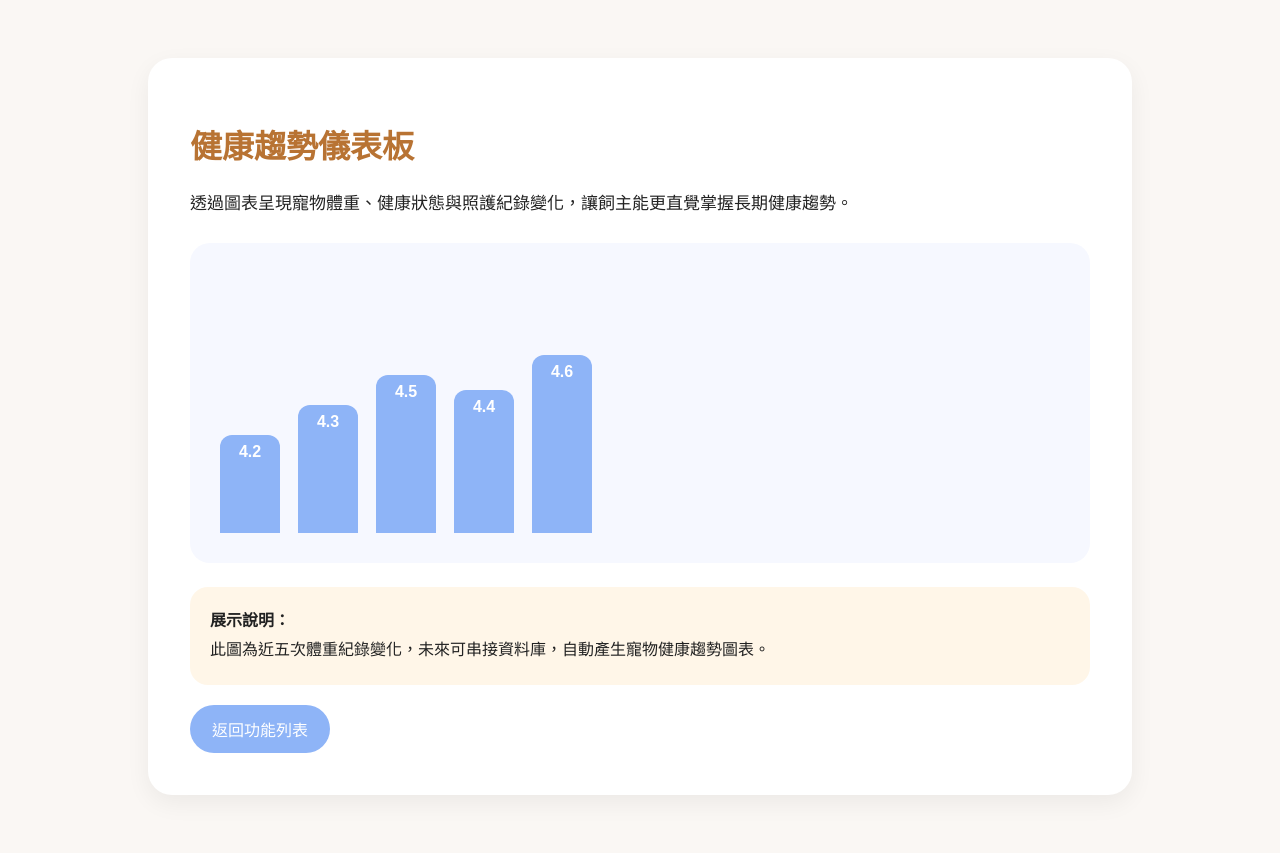
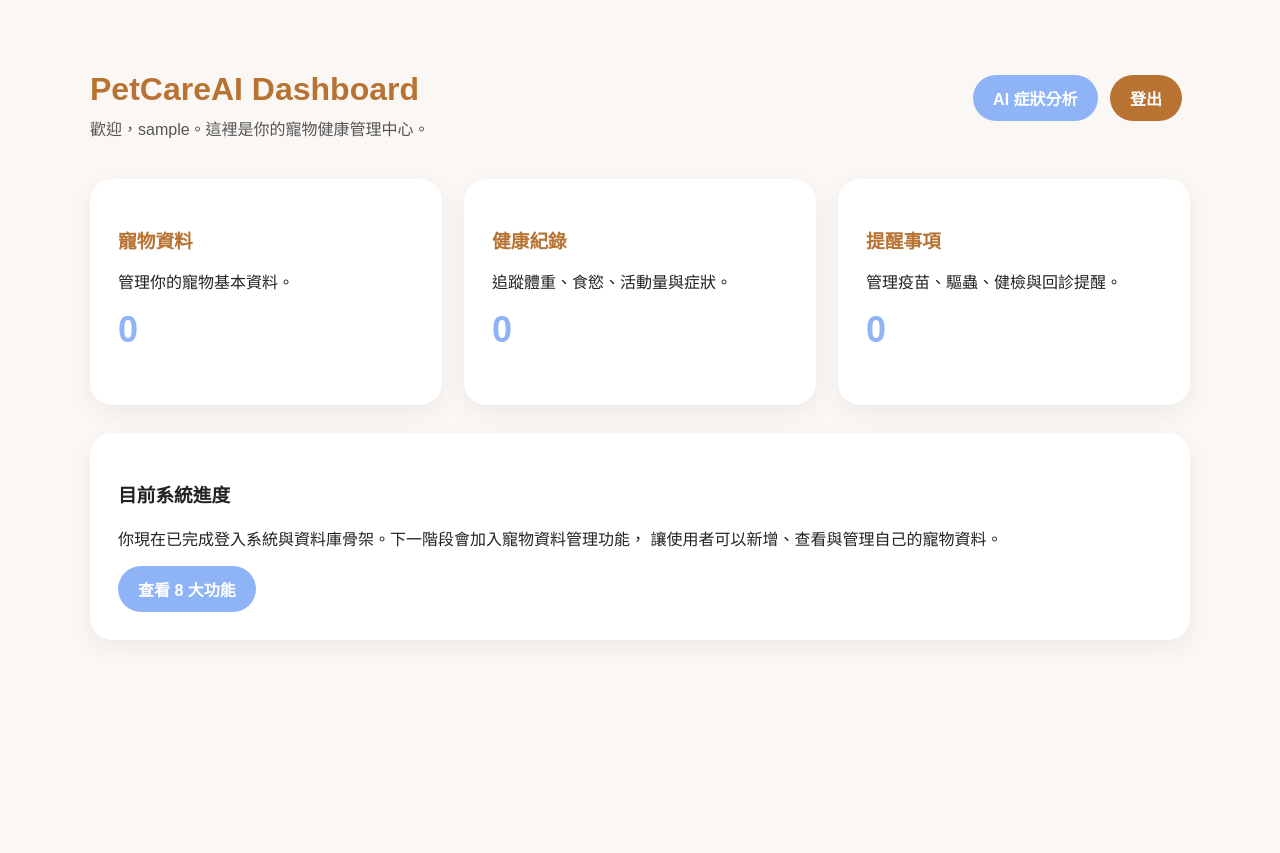
Before and after one commit to carol651104/PetCareAI, a Flask app: page /dashboard in a window 1280 px wide. After the commit the page ends 612 px from the top, so only its background shows below. Run offline with Flask 3, Linux system fonts and the light colour scheme; the visitor is signed in with stand-in values (Sample User, id 1).

Commit message:
Update dashboard.html

```diff
--- a/templates/dashboard.html
+++ b/templates/dashboard.html
@@ -2,101 +2,152 @@
 <html lang="zh-Hant">
 <head>
     <meta charset="UTF-8">
-    <title>健康趨勢儀表板</title>
+    <title>Dashboard - PetCareAI</title>
+
     <style>
         body {
+            margin: 0;
             font-family: "Microsoft JhengHei", sans-serif;
             background: #faf7f4;
-            padding: 50px;
             color: #222;
         }
 
-        .box {
-            max-width: 900px;
+        .container {
+            max-width: 1100px;
             margin: auto;
-            background: white;
-            padding: 42px;
-            border-radius: 24px;
-            box-shadow: 0 8px 24px rgba(0,0,0,.06);
+            padding: 50px 24px;
+        }
+
+        .topbar {
+            display: flex;
+            justify-content: space-between;
+            align-items: center;
+            margin-bottom: 34px;
         }
 
         h1 {
             color: #b87333;
+            margin-bottom: 8px;
         }
 
-        p {
-            line-height: 1.8;
-            font-size: 17px;
-        }
-
-        .chart {
-            display: flex;
-            align-items: end;
-            gap: 18px;
-            height: 260px;
-            background: #f6f8ff;
-            padding: 30px;
-            border-radius: 20px;
-            margin-top: 24px;
-        }
-
-        .bar {
-            width: 60px;
-            background: #8eb4f7;
-            border-radius: 12px 12px 0 0;
-            text-align: center;
-            color: white;
-            padding-top: 8px;
-            font-weight: bold;
-        }
-
-        .b1 { height: 90px; }
-        .b2 { height: 120px; }
-        .b3 { height: 150px; }
-        .b4 { height: 135px; }
-        .b5 { height: 170px; }
-
-        .summary {
-            background: #fff6e8;
-            padding: 20px;
-            border-radius: 18px;
-            margin-top: 24px;
+        .subtitle {
+            color: #555;
             line-height: 1.8;
         }
 
-        a {
+        .btn {
             display: inline-block;
-            margin-top: 20px;
-            padding: 12px 22px;
+            padding: 11px 20px;
             background: #8eb4f7;
             color: white;
             border-radius: 999px;
             text-decoration: none;
+            font-weight: bold;
+            margin-right: 8px;
+        }
+
+        .btn-brown {
+            background: #b87333;
+        }
+
+        .grid {
+            display: grid;
+            grid-template-columns: repeat(3, 1fr);
+            gap: 22px;
+            margin-top: 28px;
+        }
+
+        .card {
+            background: white;
+            padding: 28px;
+            border-radius: 22px;
+            box-shadow: 0 8px 24px rgba(0,0,0,0.06);
+            min-height: 170px;
+        }
+
+        .card h3 {
+            color: #b87333;
+            margin-bottom: 12px;
+        }
+
+        .number {
+            font-size: 36px;
+            font-weight: bold;
+            color: #8eb4f7;
+            margin-top: 12px;
+        }
+
+        .section {
+            background: white;
+            padding: 28px;
+            border-radius: 22px;
+            box-shadow: 0 8px 24px rgba(0,0,0,0.06);
+            margin-top: 28px;
+        }
+
+        @media (max-width: 800px) {
+            .topbar {
+                display: block;
+            }
+
+            .grid {
+                grid-template-columns: 1fr;
+            }
+
+            .btn {
+                margin-top: 10px;
+            }
         }
     </style>
 </head>
+
 <body>
-<div class="box">
-    <h1>健康趨勢儀表板</h1>
 
-    <p>
-        透過圖表呈現寵物體重、健康狀態與照護紀錄變化，讓飼主能更直覺掌握長期健康趨勢。
-    </p>
+<div class="container">
+    <div class="topbar">
+        <div>
+            <h1>PetCareAI Dashboard</h1>
+            <div class="subtitle">
+                歡迎，{{ current_user.username }}。這裡是你的寵物健康管理中心。
+            </div>
+        </div>
 
-    <div class="chart">
-        <div class="bar b1">4.2</div>
-        <div class="bar b2">4.3</div>
-        <div class="bar b3">4.5</div>
-        <div class="bar b4">4.4</div>
-        <div class="bar b5">4.6</div>
+        <div>
+            <a class="btn" href="/">AI 症狀分析</a>
+            <a class="btn btn-brown" href="/logout">登出</a>
+        </div>
     </div>
 
-    <div class="summary">
-        <strong>展示說明：</strong><br>
-        此圖為近五次體重紀錄變化，未來可串接資料庫，自動產生寵物健康趨勢圖表。
+    <div class="grid">
+        <div class="card">
+            <h3>寵物資料</h3>
+            <p>管理你的寵物基本資料。</p>
+            <div class="number">0</div>
+        </div>
+
+        <div class="card">
+            <h3>健康紀錄</h3>
+            <p>追蹤體重、食慾、活動量與症狀。</p>
+            <div class="number">0</div>
+        </div>
+
+        <div class="card">
+            <h3>提醒事項</h3>
+            <p>管理疫苗、驅蟲、健檢與回診提醒。</p>
+            <div class="number">0</div>
+        </div>
     </div>
 
-    <a href="/features">返回功能列表</a>
+    <div class="section">
+        <h3>目前系統進度</h3>
+        <p>
+            你現在已完成登入系統與資料庫骨架。下一階段會加入寵物資料管理功能，
+            讓使用者可以新增、查看與管理自己的寵物資料。
+        </p>
+
+        <a class="btn" href="/features">查看 8 大功能</a>
+    </div>
 </div>
+
 </body>
 </html>
```
